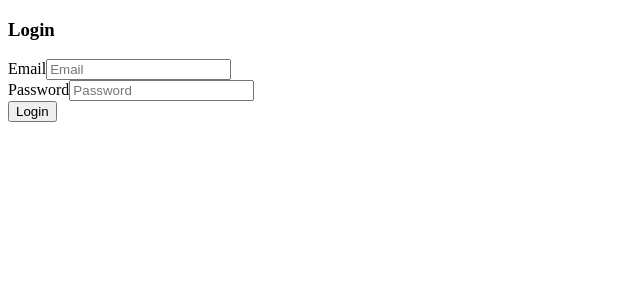
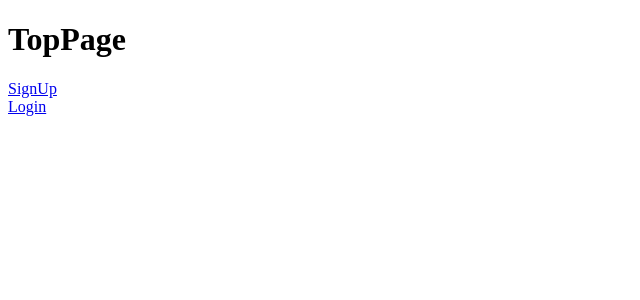
Before and after one commit to mr904i/react_redux_record_app, a React (Create React App) app: page / in a window 1280 px wide. Shown: the top 300 px of the page, without its empty margins (0-640 px from the left). Built offline with nearby package versions, Linux system fonts and the light colour scheme.

Commit message:
routeにTopPageコンポーネントを追加

```diff
--- a/src/App.js
+++ b/src/App.js
@@ -4,6 +4,7 @@ import BlogList from './containers/BlogList';
 import BlogNew from './containers/BlogNew';
 import BlogUpdate from './containers/BlogUpdate';
 import Login from './containers/Login';
+import TopPage from './components/TopPage';
 import {ConnectedRouter} from 'connected-react-router';
 
 
@@ -11,7 +12,8 @@ class App extends Component {
   render(){
     return(
       <ConnectedRouter history={this.props.history}>
-          <Route path="/" component={Login} exact={true} />
+          <Route path="/" component={TopPage} exact={true} />
+          <Route path="/login" component={Login} />
           <Route path="/blog" component={BlogList} />
           <Route path="/blog_new" component={BlogNew} />
           <Route path="/blog_update" component={BlogUpdate} />
```
